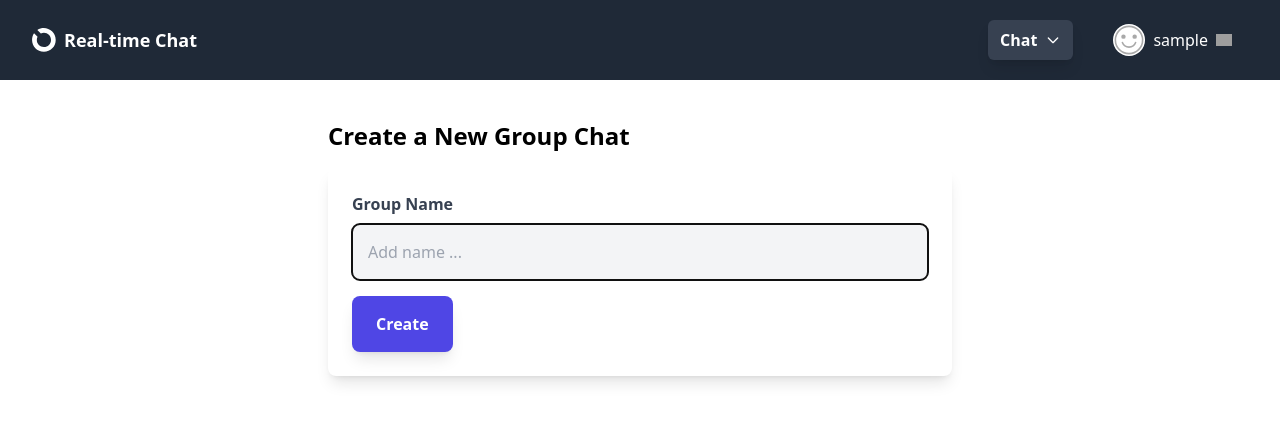
After one commit to usmanovabdulaziz/ChatApp, a Django app: page /chat/new_groupchat/ in a window 1280 px wide. The commit adds this page. Shown: the top 422 px of the page. Run offline with Django 5.2, Linux system fonts and the light colour scheme; the visitor is signed in with stand-in values (Sample User, id 1); data that the repository does not hold is empty; parts of the project's set-up code (start-up, migrations or seed data) failed here and were passed over; some libraries are stand-ins or nearby versions; grey boxes are pictures that could not be loaded.

Commit message:
Added group chat creation

```diff
--- a/a_core/settings.py
+++ b/a_core/settings.py
@@ -84,6 +84,7 @@ TEMPLATES = [
                 'django.template.context_processors.request',
                 'django.contrib.auth.context_processors.auth',
                 'django.contrib.messages.context_processors.messages',
+                "a_rtchat.context_processors.chat_users",
             ],
         },
     },
--- /dev/null
+++ b/a_rtchat/context_processors.py
@@ -0,0 +1,20 @@
+def chat_users(request):
+    if not request.user.is_authenticated:
+        return {
+            "private_chat_users": [],
+            "group_chats": [],
+        }
+
+    private_groups = request.user.chat_groups.filter(is_private=True)
+    private_chat_users = set()
+    for group in private_groups:
+        for member in group.members.all():
+            if member != request.user:
+                private_chat_users.add(member)
+
+    group_chats = request.user.chat_groups.filter(is_private=False)
+
+    return {
+        "private_chat_users": list(private_chat_users),
+        "group_chats": group_chats,
+    }
--- a/a_rtchat/forms.py
+++ b/a_rtchat/forms.py
@@ -3,10 +3,24 @@ from django import forms
 from .models import *
 
 
-class ChatMessageCreateForm(ModelForm):
+class ChatmessageCreateForm(ModelForm):
     class Meta:
         model = GroupMessage
         fields = ['body']
         widgets = {
             'body': forms.TextInput(attrs={'placeholder': 'Add message ...', 'class': 'p-4 text-black', 'max_length': '400', 'autofocus': True}),
         }
+
+
+class NewGroupForm(ModelForm):
+    class Meta:
+        model = ChatGroup
+        fields = ['groupchat_name']
+        widgets = {
+            'groupchat_name' : forms.TextInput(attrs={
+                'placeholder': 'Add name ...',
+                'class': 'p-4 text-black',
+                'maxlength' : '300',
+                'autofocus': True,
+                }),
+        }
--- a/a_rtchat/models.py
+++ b/a_rtchat/models.py
@@ -4,6 +4,8 @@ import shortuuid
 
 class ChatGroup(models.Model):
     group_name = models.CharField(max_length=150, unique=True, default=shortuuid.uuid)
+    groupchat_name = models.CharField(max_length=150, null=True, blank=True)
+    admin = models.ForeignKey(User, related_name='groupchats', blank=True, null=True, on_delete=models.SET_NULL)
     users_online = models.ManyToManyField(User, related_name='online_in_groups', blank=True)
     members = models.ManyToManyField(User, related_name='chat_groups', blank=True)
     is_private = models.BooleanField(default=False)
--- /dev/null
+++ b/a_rtchat/templates/a_rtchat/create_groupchat.html
@@ -0,0 +1,27 @@
+{% extends 'layouts/blank.html' %}
+
+{% block content %}
+<wrapper class="block max-w-2xl mx-auto my-10 px-6">
+    <h2 class="text-2xl font-bold mb-4">Create a New Group Chat</h2>
+    <!-- Error or success messages -->
+    {% if messages %}
+        <div class="mb-4">
+            {% for message in messages %}
+                <div class="p-4 rounded-lg {% if message.tags == 'error' %}bg-red-100 text-red-700{% else %}bg-green-100 text-green-700{% endif %}">
+                    {{ message }}
+                </div>
+            {% endfor %}
+        </div>
+    {% endif %}
+    <form method="POST" class="bg-white p-6 rounded-lg shadow-lg">
+        {% csrf_token %}
+        <div class="mb-4">
+            <label for="id_groupchat_name" class="block text-gray-700 font-bold mb-2">Group Name</label>
+            {{ form.groupchat_name }}
+        </div>
+        <button type="submit" class="bg-indigo-600 text-white font-bold rounded-lg px-6 py-4 hover:bg-indigo-700">
+            Create
+        </button>
+    </form>
+</wrapper>
+{% endblock %}
--- a/a_rtchat/urls.py
+++ b/a_rtchat/urls.py
@@ -5,4 +5,5 @@ urlpatterns = [
     path('', chat_views, name='home'),
     path('chat/<username>', get_or_create_chatroom, name='start-chat'),
     path('chat/room/<chatroom_name>', chat_views, name='chatroom'),
+    path('chat/new_groupchat/', create_groupchat, name='new_groupchat'),
 ]
--- a/a_rtchat/views.py
+++ b/a_rtchat/views.py
@@ -1,28 +1,65 @@
-from django.core.exceptions import PermissionDenied
+# a_rtchat/views.py
+import re
 from django.shortcuts import render, get_object_or_404, redirect
 from django.contrib.auth.decorators import login_required
+from channels.layers import get_channel_layer
+from asgiref.sync import async_to_sync
+from django.http import HttpResponse
+from django.contrib import messages
 from django.http import Http404
-from a_rtchat.models import ChatGroup, User
-from a_rtchat.forms import ChatMessageCreateForm
+from .models import *
+from .forms import *
 
+def slugify(text):
+    """
+    Convert text into a slug format suitable for WebSocket group names.
+    - Removes special characters, keeps only letters, numbers, spaces, and hyphens.
+    - Replaces spaces with hyphens.
+    - Converts to lowercase for WebSocket compatibility.
+    Example: "EXADEL Group!" -> "exadel-group"
+    """
+    text = re.sub(r'[^a-zA-Z0-9\s-]', '', text)  # Keep only letters, numbers, spaces, and hyphens
+    text = text.replace(' ', '-')  # Replace spaces with hyphens
+    text = re.sub(r'-+', '-', text)  # Replace multiple hyphens with a single hyphen
+    return text.lower()  # Convert to lowercase for WebSocket compatibility
 
 @login_required
 def chat_views(request, chatroom_name='public-chat'):
+    """
+    View for rendering the chatroom page and handling message submission.
+    - Fetches the chat group by chatroom_name.
+    - Displays the last 30 messages.
+    - Handles private chats by checking membership and identifying the other user.
+    - For group chats, verifies email if the user is not a member.
+    - Processes new messages via HTMX POST requests.
+    """
     chat_group = get_object_or_404(ChatGroup, group_name=chatroom_name)
-    chat_messages = chat_group.chat_messages.all()[:30]
-    form = ChatMessageCreateForm()
+    chat_messages = chat_group.chat_messages.all()[:30]  # Get the last 30 messages
+    form = ChatmessageCreateForm()
 
     other_user = None
     if chat_group.is_private:
+        # Check if the current user is a member of the private chat
         if request.user not in chat_group.members.all():
-            raise Http404()
+            raise Http404()  # Raise 404 if the user is not a member
+        # Identify the other user in the private chat
         for member in chat_group.members.all():
             if member != request.user:
                 other_user = member
                 break
+    if chat_group.groupchat_name:
+        # For group chats, check if the user is a member
+        if request.user not in chat_group.members.all():
+            # Add the user to the group if their email is verified
+            if request.user.emailaddress_set.filter(verified=True).exists():
+                chat_group.members.add(request.user)
+            else:
+                messages.warning(request, 'You need to verify your email to join the chat!')
+                return redirect('profile-settings')
 
     if request.htmx:
-        form = ChatMessageCreateForm(request.POST)
+        # Handle new message submission via HTMX
+        form = ChatmessageCreateForm(request.POST)
         if form.is_valid():
             message = form.save(commit=False)
             message.author = request.user
@@ -39,29 +76,80 @@ def chat_views(request, chatroom_name='public-chat'):
         'form': form,
         'other_user': other_user,
         'chatroom_name': chatroom_name,
+        'chat_group': chat_group,
     }
 
     return render(request, 'a_rtchat/chat.html', context)
 
-
 @login_required
 def get_or_create_chatroom(request, username):
+    """
+    View for starting or accessing a private chat with another user.
+    - Redirects to home if the user tries to chat with themselves.
+    - Creates a new private chat if one doesn't exist between the users.
+    - Redirects to the chatroom page.
+    """
     if request.user.username == username:
-        return redirect('home')
+        return redirect('home')  # Prevent users from chatting with themselves
 
     other_user = User.objects.get(username=username)
     my_chatrooms = request.user.chat_groups.filter(is_private=True)
 
     if my_chatrooms.exists():
+        # Check if a private chat already exists with the other user
         for chatroom in my_chatrooms:
             if other_user in chatroom.members.all():
                 chatroom = chatroom
                 break
             else:
+                # Create a new private chat if none exists
                 chatroom = ChatGroup.objects.create(is_private=True)
                 chatroom.members.add(other_user, request.user)
     else:
+        # Create a new private chat if the user has no private chats
         chatroom = ChatGroup.objects.create(is_private=True)
         chatroom.members.add(other_user, request.user)
 
     return redirect('chatroom', chatroom.group_name)
+
+@login_required
+def create_groupchat(request):
+    """
+    View for creating a new group chat.
+    - Validates the group name and prevents duplicate names (case-sensitive).
+    - Generates a WebSocket-compatible group_name using slugify.
+    - Adds the creator as a member and redirects to the chatroom.
+    """
+    form = NewGroupForm()
+
+    if request.method == 'POST':
+        form = NewGroupForm(request.POST)
+        if form.is_valid():
+            groupchat_name = form.cleaned_data['groupchat_name']
+            # Check if a group with the same name already exists (case-sensitive)
+            if ChatGroup.objects.filter(groupchat_name__exact=groupchat_name).exists():
+                messages.error(request, f"A group named '{groupchat_name}' already exists. Please choose a different name.")
+                return render(request, 'a_rtchat/create_groupchat.html', {'form': form})
+
+            new_groupchat = form.save(commit=False)
+            new_groupchat.admin = request.user
+            new_groupchat.is_private = False  # Set as a group chat (not private)
+            # Save groupchat_name as entered by the user
+            new_groupchat.groupchat_name = groupchat_name  # Preserve case as entered
+            # Generate group_name for WebSocket
+            new_groupchat.group_name = slugify(groupchat_name)  # Example: "EXADEL" -> "exadel"
+            # Ensure group_name uniqueness by appending a counter if needed
+            base_group_name = new_groupchat.group_name
+            counter = 1
+            while ChatGroup.objects.filter(group_name=new_groupchat.group_name).exists():
+                new_groupchat.group_name = f"{base_group_name}-{counter}"  # Example: "exadel" -> "exadel-1"
+                counter += 1
+            new_groupchat.save()
+            new_groupchat.members.add(request.user)
+            messages.success(request, f"Group '{groupchat_name}' has been successfully created!")
+            return redirect('chatroom', new_groupchat.group_name)
+
+    context = {
+        'form': form
+    }
+    return render(request, 'a_rtchat/create_groupchat.html', context)
--- a/templates/includes/header.html
+++ b/templates/includes/header.html
@@ -29,18 +29,28 @@
                         x-transition:leave-start="opacity-100 translate-y-0"
                         x-transition:leave-end="opacity-0 translate-y-2"
                         class="absolute mt-2 right-0 bg-white text-black rounded-md shadow-lg w-48 z-30">
+                        <!-- Public Chat -->
                         <a href="{% url 'chatroom' 'public-chat' %}" class="block px-4 py-2 hover:bg-gray-100">Public Chat</a>
-                    {% for group in request.user.chat_groups.all %}
-                        {% if group.is_private %}
-                            {% for member in group.members.all %}
-                                {% if member != request.user %}
-                                    <a href="{% url 'start-chat' member.username %}" class="block px-4 py-2 hover:bg-gray-100">
-                                        {{ member.profile.name }}
+
+                        <!-- Group chat -->
+                        {% if group_chats %}
+                            <div class="border-t border-gray-200 my-1"></div>
+                            {% for group in group_chats %}
+                                <a href="{% url 'chatroom' group.group_name %}" class="block px-4 py-2 hover:bg-gray-100">
+                                    {{ group.groupchat_name }}
                                 </a>
-                                {% endif %}
                             {% endfor %}
                         {% endif %}
+
+                        <!-- Private chat -->
+                        {% if private_chat_users %}
+                            <div class="border-t border-gray-200 my-1"></div>
+                            {% for user in private_chat_users %}
+                                <a href="{% url 'start-chat' user.username %}" class="block px-4 py-2 hover:bg-gray-100">
+                                    {{ user.profile.name }}
+                                </a>
                             {% endfor %}
+                        {% endif %}
                     </div>
                 </li>
 
@@ -58,6 +68,7 @@
                         <ul class="hoverlist [&>li>a]:justify-end">
                             <li><a href="{% url 'profile' %}">My Profile</a></li>
                             <li><a href="{% url 'profile-edit' %}">Edit Profile</a></li>
+                            <li><a href="{% url 'new_groupchat' %}">Create Chat</a></li>
                             <li><a href="{% url 'profile-settings' %}">Settings</a></li>
                             <li><a href="{% url 'account_logout' %}">Log Out</a></li>
                         </ul>
```
Also changed, not shown: a_rtchat/consumers.py (+11 -2 lines), a_rtchat/templates/a_rtchat/chat.html (+15 -0 lines), a_rtchat/templates/a_rtchat/partials/online_count.html (+18 -0 lines), a_rtchat/migrations/0005_chatgroup_admin_chatgroup_groupchat_name_and_more.py (added). Lines whose indentation alone changed are shown as unchanged.
